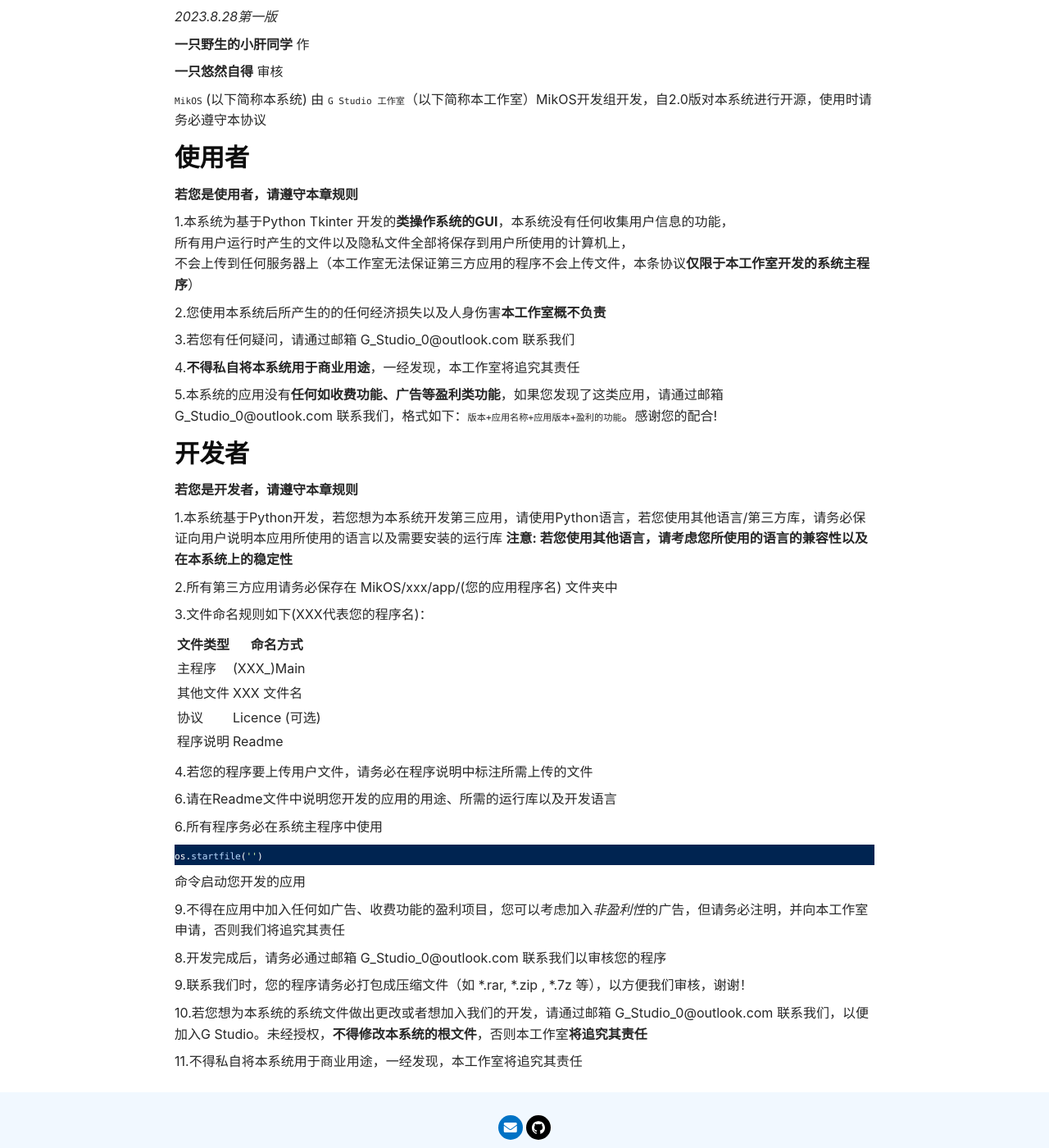
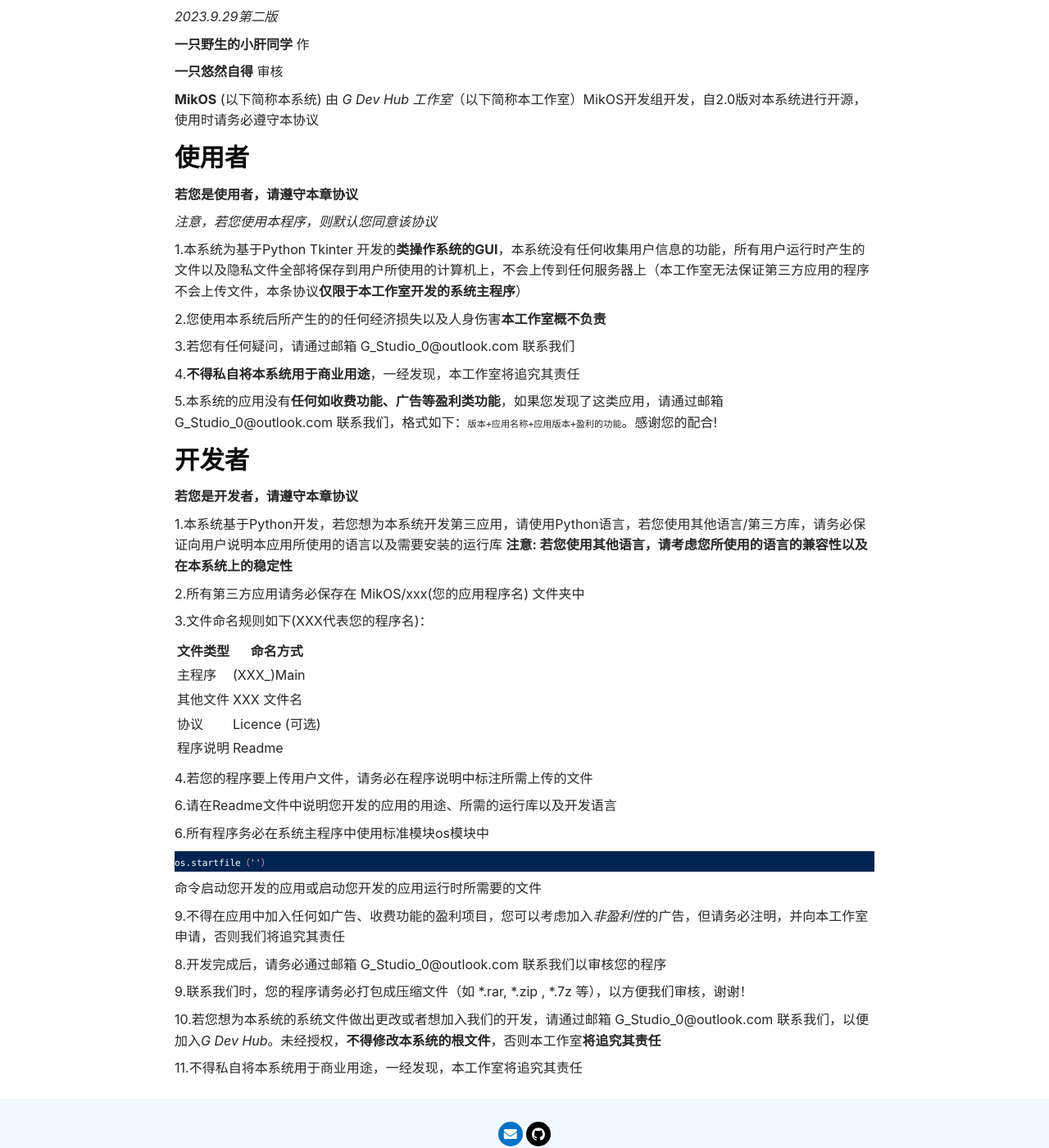
Before and after one commit to MicGan6/MicGan6.github.io, a Jekyll site: the page built from MikOS开源协议.md, in a window 1280 px wide and 1400 px high, scrolled down 280 px. Shown: the whole window at 82% size. Built offline with Jekyll 4.4.1, drawn with Linux system fonts in a browser that asks for light colours; nearby versions of some CDN libraries; our own code applies the rules of GitHub Pages for plain Markdown files.

Commit message:
Update MikOS开源协议.md

````diff
--- a/MikOS开源协议.md
+++ b/MikOS开源协议.md
@@ -1,108 +1,65 @@
 # MikOS开源以及使用协议
 
+*2023.9.29第二版*
 
+**一只野生的小肝同学** 作
 
-*2023.8.28第一版*
+**一只悠然自得** 审核
 
-
-
-**一只野生的小肝同学**  作
-
-
-
-**一只悠然自得**  审核
-
-
-
-```MikOS``` (以下简称本系统) 由 ```G Studio 工作室```（以下简称本工作室）MikOS开发组开发，自2.0版对本系统进行开源，使用时请务必遵守本协议
-
-
+__MikOS__ (以下简称本系统) 由 *G Dev Hub 工作室*（以下简称本工作室）MikOS开发组开发，自2.0版对本系统进行开源，使用时请务必遵守本协议
 
 ## 使用者
 
+**若您是使用者，请遵守本章协议**
 
+_注意，若您使用本程序，则默认您同意该协议_
 
-**若您是使用者，请遵守本章规则**
-
-
-
-1.本系统为基于Python Tkinter 开发的**类操作系统的GUI**，本系统没有任何收集用户信息的功能，<br>
-所有用户运行时产生的文件以及隐私文件全部将保存到用户所使用的计算机上，<br>
-不会上传到任何服务器上（本工作室无法保证第三方应用的程序不会上传文件，本条协议**仅限于本工作室开发的系统主程序**）
-
-
+1.本系统为基于Python Tkinter 开发的**类操作系统的GUI**，本系统没有任何收集用户信息的功能，所有用户运行时产生的文件以及隐私文件全部将保存到用户所使用的计算机上，不会上传到任何服务器上（本工作室无法保证第三方应用的程序不会上传文件，本条协议**仅限于本工作室开发的系统主程序**）
 
 2.您使用本系统后所产生的的任何经济损失以及人身伤害**本工作室概不负责**
 
-
-
 3.若您有任何疑问，请通过邮箱 G_Studio_0@outlook.com 联系我们
-
 
 4.**不得私自将本系统用于商业用途**，一经发现，本工作室将追究其责任
 
-
 5.本系统的应用没有**任何如收费功能、广告等盈利类功能**，如果您发现了这类应用，请通过邮箱 G_Studio_0@outlook.com 联系我们，格式如下：```版本+应用名称+应用版本+盈利的功能```。感谢您的配合!
-
-
 
 ## 开发者
 
-
-
-**若您是开发者，请遵守本章规则**
-
-
+**若您是开发者，请遵守本章协议**
 
 1.本系统基于Python开发，若您想为本系统开发第三应用，请使用Python语言，若您使用其他语言/第三方库，请务必保证向用户说明本应用所使用的语言以及需要安装的运行库 **注意: 若您使用其他语言，请考虑您所使用的语言的兼容性以及在本系统上的稳定性**
 
-
-
-2.所有第三方应用请务必保存在 MikOS/xxx/app/(您的应用程序名) 文件夹中
-
-
+2.所有第三方应用请务必保存在 MikOS/xxx(您的应用程序名) 文件夹中
 
 3.文件命名规则如下(XXX代表您的程序名)：
 
-
-
-| 文件类型 | 命名方式 |
-| --- | --- |
-| 主程序 | (XXX_)Main  |
-| 其他文件 | XXX 文件名 |
-| 协议  | Licence (可选) |
-| 程序说明 | Readme |
-
-
+| 文件类型 | 命名方式         |
+| ---- | ------------ |
+| 主程序  | (XXX_)Main   |
+| 其他文件 | XXX 文件名      |
+| 协议   | Licence (可选) |
+| 程序说明 | Readme       |
 
 4.若您的程序要上传用户文件，请务必在程序说明中标注所需上传的文件
 
-
-
 6.请在Readme文件中说明您开发的应用的用途、所需的运行库以及开发语言
 
-
-
-6.所有程序务必在系统主程序中使用
+6.所有程序务必在系统主程序中使用标准模块os模块中
 
 
 ```python
-os.startfile('')
+os.startfile（''）
 ```
 
-命令启动您开发的应用
-
+命令启动您开发的应用或启动您开发的应用运行时所需要的文件
 
 9.不得在应用中加入任何如广告、收费功能的盈利项目，您可以考虑加入*非盈利性*的广告，但请务必注明，并向本工作室申请，否则我们将追究其责任
 
-
 8.开发完成后，请务必通过邮箱 G_Studio_0@outlook.com 联系我们以审核您的程序
-
 
 9.联系我们时，您的程序请务必打包成压缩文件（如 *.rar, *.zip , *.7z 等），以方便我们审核，谢谢！
 
-
-10.若您想为本系统的系统文件做出更改或者想加入我们的开发，请通过邮箱 G_Studio_0@outlook.com 联系我们，以便加入G Studio。未经授权，**不得修改本系统的根文件**，否则本工作室**将追究其责任**
-
+10.若您想为本系统的系统文件做出更改或者想加入我们的开发，请通过邮箱 G_Studio_0@outlook.com 联系我们，以便加入*G Dev Hub*。未经授权，**不得修改本系统的根文件**，否则本工作室**将追究其责任**
 
 11.不得私自将本系统用于商业用途，一经发现，本工作室将追究其责任
````
